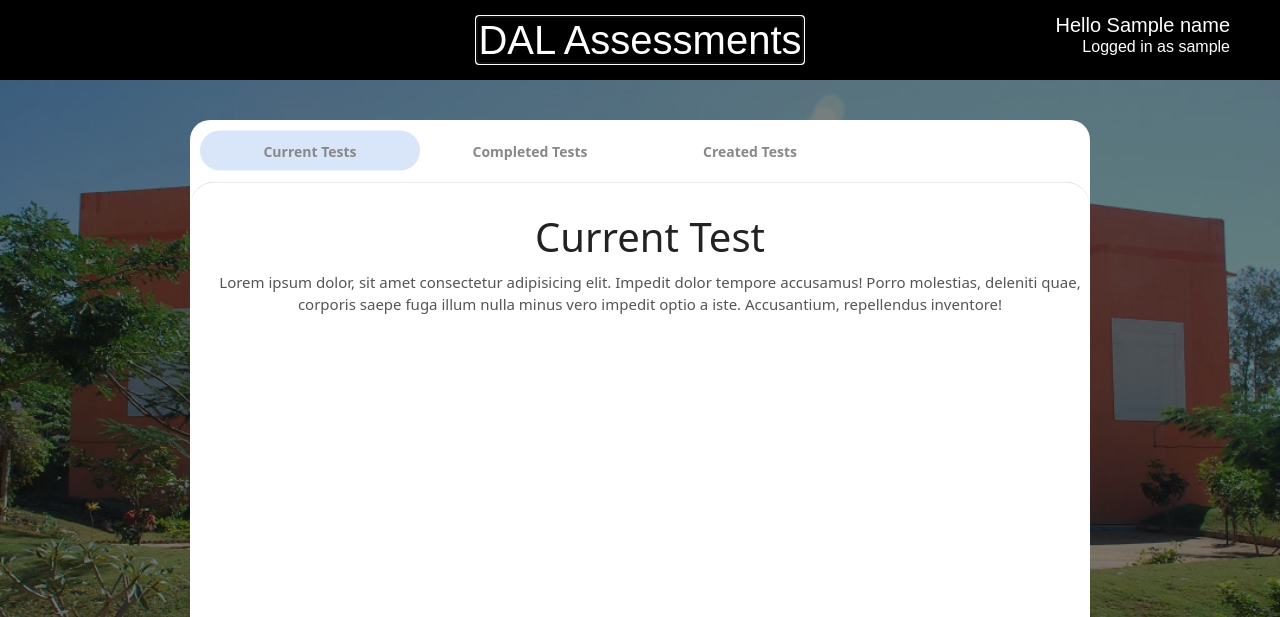
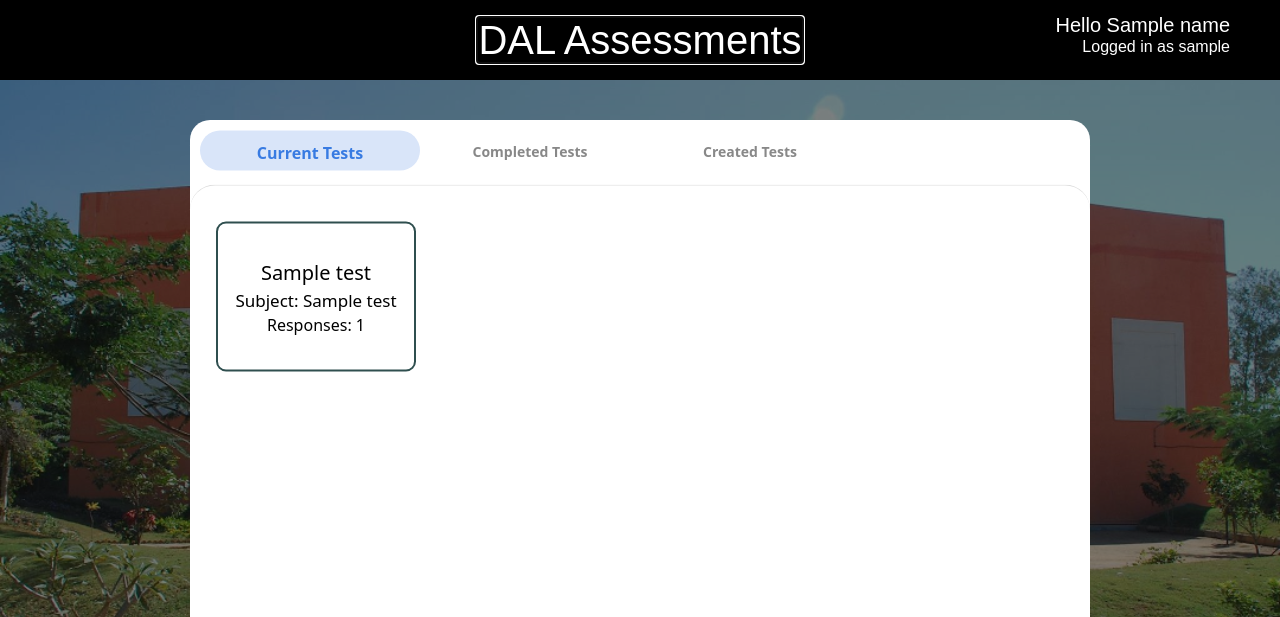
Before and after one commit to diyaschool/dal_assessments, a Python web app: template templates/home.html in a window 1280 px wide. Shown: the top 617 px of the page. Run offline with Jinja, Linux system fonts and the light colour scheme; the template is opened without the code that fills it: most values are stand-ins (such as "Sample title", 1, 10 or a date in 2020).

Commit message:
minor fixes

```diff
--- a/templates/home.html
+++ b/templates/home.html
@@ -93,16 +93,51 @@
 </div>
 <div class="tab-indicator"></div>
 <div class="tab-body">
-<div class="active">
-<h1>Current Test</h1>
-<p>Lorem ipsum dolor, sit amet consectetur adipisicing elit. Impedit dolor tempore accusamus! Porro molestias, deleniti quae, corporis saepe fuga illum nulla minus vero impedit optio a iste. Accusantium, repellendus inventore!</p>
+  <div class='active wrap'>
+      {%for test in current_tests%}
+      <a href='/t/{{test['id']}}/edit/' style='text-decoration: none;'>
+        <div class="box">
+          <br>
+          <text style='font-size: 20px;'>{{test['name']}}</text><br>
+          <text style='font-size: 17px;'>Subject: {{test['subject']}}</text><br>
+          <text style='font-size: 16px;'>Responses: {{test['responses_count']}}</text>
+        </div>
+      </a>
+      {%endfor%}
+    <br>
+  </div>
+  <div>
+    <div  class="wrap">
+      {%for test in completed_tests%}
+      <a href='/t/{{test['id']}}/edit/' style='text-decoration: none;'>
+        <div class="box">
+          <br>
+          <text style='font-size: 20px;'>{{test['name']}}</text><br>
+          <text style='font-size: 17px;'>Subject: {{test['subject']}}</text><br>
+          <text style='font-size: 16px;'>Responses: {{test['responses_count']}}</text>
+        </div>
+      </a>
+      {%endfor%}
+    </div><br>
+  </div>
+<div class='wrap'>
+    <center>
+    <div class='noselect' style='border: 5px solid gray; border-style: dotted; border-radius: 10px; width: 800px; height: 80px; cursor: pointer; position: relative; left: 25px; top: -15px' onclick='window.location.href = "/new_test"'>
+      <text style='color: gray; font-size: 30px; position:relative; top: 13px; font-family: sans-serif;'>Create Test</text>
+    </div></center><br>
+    {%for test in created_tests%}
+    <a href='/t/{{test['id']}}/edit/' style='text-decoration: none;'>
+      <div class="box">
+        <br>
+        <text style='font-size: 20px;'>{{test['name']}}</text><br>
+        <text style='font-size: 17px;'>Subject: {{test['subject']}}</text><br>
+        <text style='font-size: 16px;'>Responses: {{test['responses_count']}}</text>
+      </div>
+    </a>
+    {%endfor%}
+  <br>
 </div>
 <div>
-<h1>Completed Test</h1>
-<p>Lorem ipsum dolor, sit amet consectetur adipisicing elit. Impedit dolor tempore accusamus! Porro molestias, deleniti quae, corporis saepe fuga illum nulla minus vero impedit optio a iste. Accusantium, repellendus inventore!</p>
-</div
-<div>
-  <br>
   <div  class="wrap">
     <center>
     <div class='noselect' style='border: 5px solid gray; border-style: dotted; border-radius: 10px; width: 800px; height: 80px; cursor: pointer; position: relative; left: 25px; top: -15px' onclick='window.location.href = "/new_test"'>
@@ -245,6 +280,7 @@ let tabBodyNodes = tabs.querySelectorAll(".tab-body > div");
 
 for(let i=0;i<tabHeaderNodes.length;i++){
 tabHeaderNodes[i].addEventListener("click",function(){
+  console.log(i)
   localStorage.setItem('home_selected_section', i)
   tabHeader.querySelector(".active").classList.remove("active");
   tabHeaderNodes[i].classList.add("active");
@@ -252,6 +288,9 @@ tabHeaderNodes[i].addEventListener("click",function(){
   tabBodyNodes[i].classList.add("active");
   tabIndicator.style.left = `calc(calc(calc(25% - 5px) * ${i}) + 10px)`;
 });
+}
+if (localStorage.getItem('home_selected_section') == null){
+  localStorage.setItem('home_selected_section', 0)
 }
 tabHeader.querySelector(".active").classList.remove("active");
 tabHeaderNodes[localStorage.getItem('home_selected_section')].classList.add("active");
```
